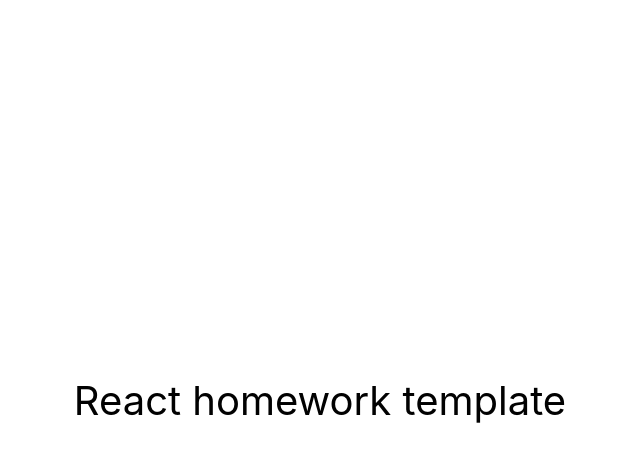
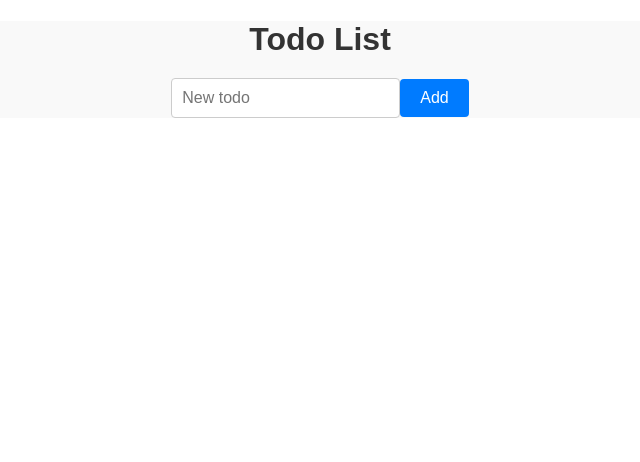
Before and after one commit to ihor-kutsenko/todo-list-ts, a React (Create React App) app: page / in a window 1280 px wide. Shown: the top 462 px of the page, without its empty margins (320-960 px from the left). Built offline with nearby package versions, Linux system fonts and the light colour scheme.

Commit message:
add todo-list react

```diff
--- /dev/null
+++ b/src/App.css
@@ -0,0 +1,55 @@
+.App {
+  text-align: center;
+  margin: 20px;
+  font-family: Arial, sans-serif;
+  background-color: #f9f9f9;
+}
+
+h1 {
+  color: #333;
+  font-size: 2rem;
+  margin-bottom: 20px;
+}
+
+div {
+  margin-bottom: 20px;
+}
+
+input[type='text'] {
+  padding: 10px;
+  font-size: 1rem;
+  border: 1px solid #ccc;
+  border-radius: 4px;
+}
+
+button {
+  padding: 10px 20px;
+  font-size: 1rem;
+  border: none;
+  border-radius: 4px;
+  cursor: pointer;
+  background-color: #007bff;
+  color: white;
+  transition: background-color 0.2s ease;
+}
+
+button:hover {
+  background-color: #0056b3;
+}
+
+ul {
+  list-style: none;
+  padding: 0;
+}
+
+li {
+  margin: 10px 0;
+  display: flex;
+  justify-content: space-between;
+  align-items: center;
+}
+
+li input[type='text'] {
+  flex-grow: 1;
+  margin-right: 10px;
+}
--- /dev/null
+++ b/src/App.jsx
@@ -0,0 +1,33 @@
+import React, { useState } from 'react';
+
+import TodoItem from 'Components/TodoItem';
+import AddTodoForm from 'Components/AddTodoForm';
+import './App.css';
+
+function App() {
+  const [todos, setTodos] = useState([]);
+
+  const addTodo = text => {
+    const newTodo = { id: Date.now(), text };
+    setTodos([...todos, newTodo]);
+  };
+
+  const deleteTodo = id => {
+    const newTodos = todos.filter(todo => todo.id !== id);
+    setTodos(newTodos);
+  };
+
+  return (
+    <div className="App">
+      <h1>Todo List</h1>
+      <AddTodoForm onAdd={addTodo} />
+      <ul>
+        {todos.map(todo => (
+          <TodoItem key={todo.id} todo={todo} onDelete={deleteTodo} />
+        ))}
+      </ul>
+    </div>
+  );
+}
+
+export default App;
--- /dev/null
+++ b/src/Components/AddTodoForm.jsx
@@ -0,0 +1,24 @@
+import React, { useState } from 'react';
+
+const AddTodoForm = ({ onAdd }) => {
+  const [newTodo, setNewTodo] = useState('');
+
+  const handleAddClick = () => {
+    onAdd(newTodo);
+    setNewTodo('');
+  };
+
+  return (
+    <div>
+      <input
+        type="text"
+        placeholder="New todo"
+        value={newTodo}
+        onChange={e => setNewTodo(e.target.value)}
+      />
+      <button onClick={handleAddClick}>Add</button>
+    </div>
+  );
+};
+
+export default AddTodoForm;
--- /dev/null
+++ b/src/Components/TodoItem.jsx
@@ -0,0 +1,12 @@
+import React from 'react';
+
+const TodoItem = ({ todo, onDelete }) => {
+  return (
+    <li>
+      <p>{todo.text}</p>
+      <button onClick={() => onDelete(todo.id)}>Delete</button>
+    </li>
+  );
+};
+
+export default TodoItem;
--- a/src/components/App.jsx
+++ /dev/null
@@ -1,16 +0,0 @@
-export const App = () => {
-  return (
-    <div
-      style={{
-        height: '100vh',
-        display: 'flex',
-        justifyContent: 'center',
-        alignItems: 'center',
-        fontSize: 40,
-        color: '#010101'
-      }}
-    >
-      React homework template
-    </div>
-  );
-};
--- a/src/index.js
+++ b/src/index.js
@@ -1,6 +1,6 @@
 import React from 'react';
 import ReactDOM from 'react-dom/client';
-import { App } from 'components/App';
+import App from './App.jsx';
 import './index.css';
 
 ReactDOM.createRoot(document.getElementById('root')).render(
```
